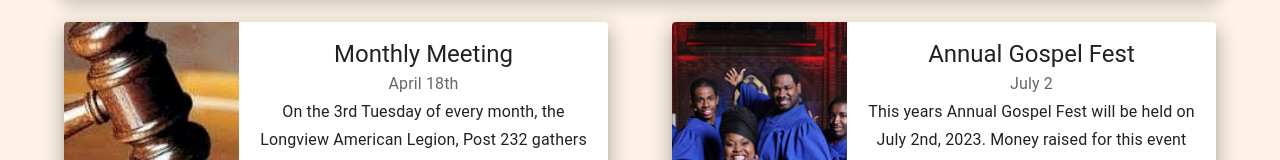
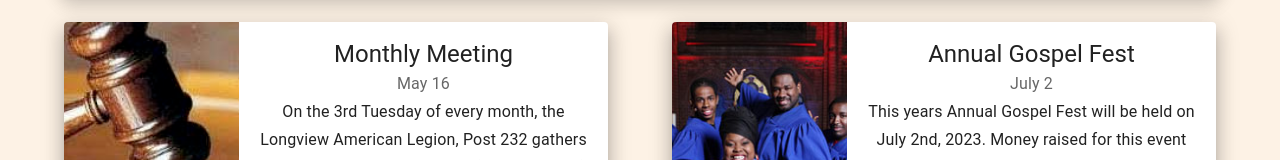
Before and after one commit to nathangreiling/amleg232, a React (Create React App) app: page / in a window 1280 px wide. Shown: the part 329-489 px from the top of the page. Built offline with nearby package versions, Linux system fonts and the light colour scheme.

Commit message:
Update index.js

```diff
--- a/src/components/Home/index.js
+++ b/src/components/Home/index.js
@@ -33,7 +33,7 @@ const mainFeaturedPost = {
 const featuredPosts = [
   {
     title: 'Monthly Meeting',
-    date: 'April 18th',
+    date: 'May 16',
     description:
       'On the 3rd Tuesday of every month, the Longview American Legion, Post 232 gathers to discuss what can be done for the good of the legion. It would be a pleasure to have you there! Come sit in, give your input, or simply socialize. The meeting will commence at 7pm.',
     image: `${meet}`,
```
